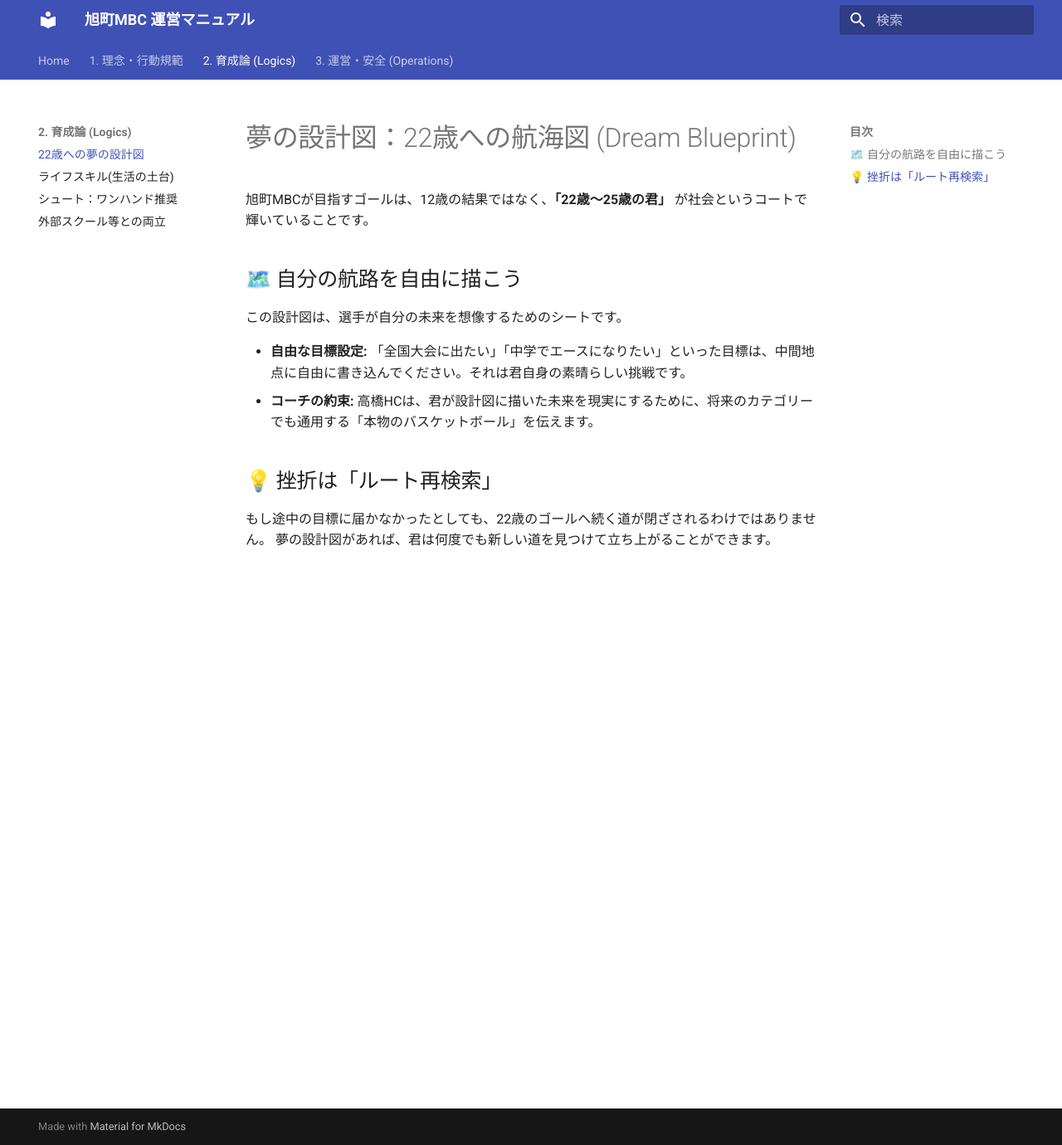
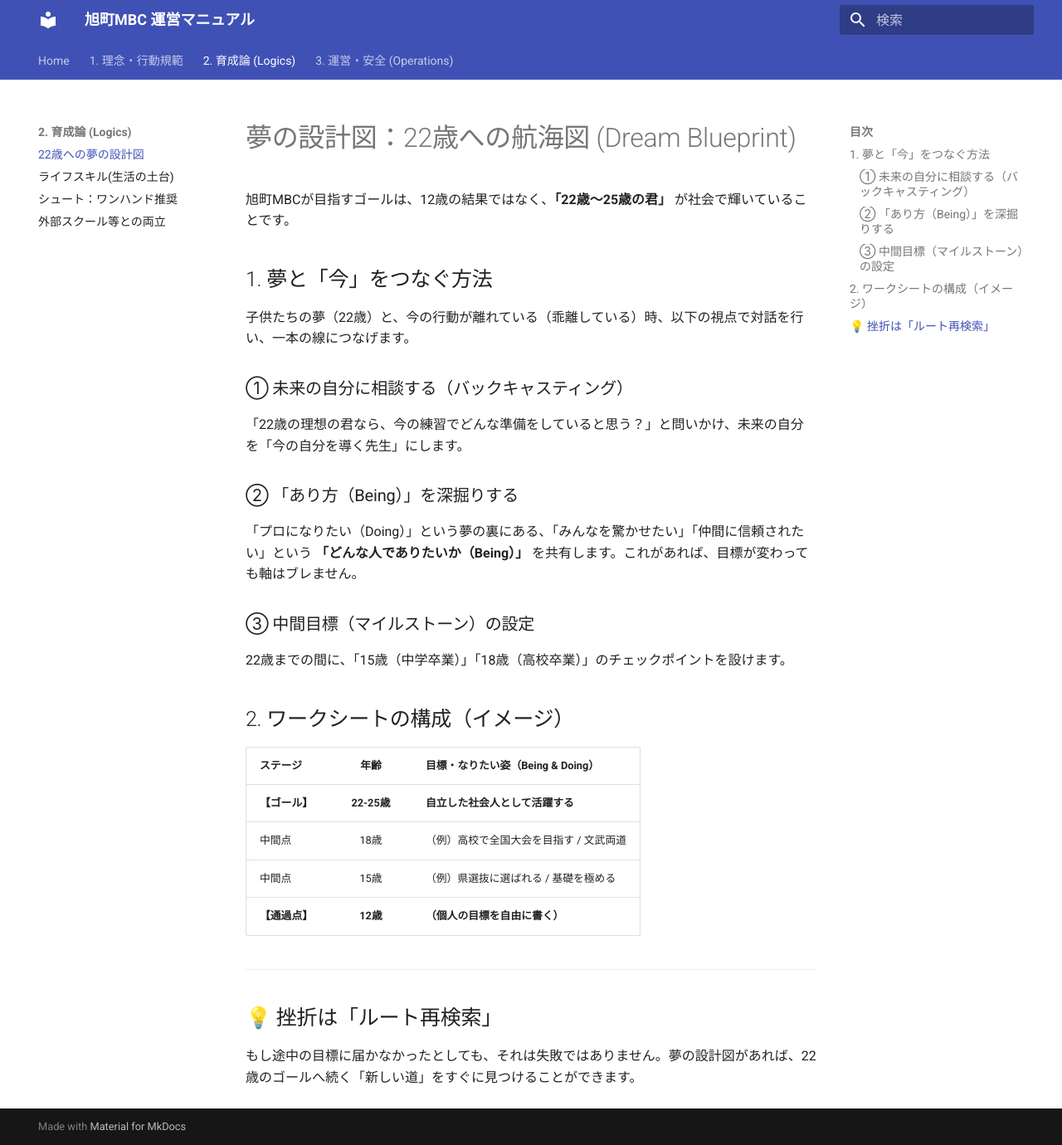
Before and after one commit to kawaiikumichan/asahicho-minibus-ops, an MkDocs documentation site: the page built from docs/01_Coaching_Logics/dream_blueprint.md, in a window 1280 px wide and 1380 px high. Shown: the whole window at 83% size. Built offline with MkDocs 1.6.1 and Material for MkDocs 9.7.7, drawn with Linux system fonts in a browser that asks for light colours.

Commit message:
Update dream_blueprint.md

```diff
--- a/docs/01_Coaching_Logics/dream_blueprint.md
+++ b/docs/01_Coaching_Logics/dream_blueprint.md
@@ -1,13 +1,28 @@
 # 夢の設計図：22歳への航海図 (Dream Blueprint)
 
-旭町MBCが目指すゴールは、12歳の結果ではなく、**「22歳〜25歳の君」** が社会というコートで輝いていることです。
+旭町MBCが目指すゴールは、12歳の結果ではなく、**「22歳〜25歳の君」** が社会で輝いていることです。
 
-## 🗺️ 自分の航路を自由に描こう
-この設計図は、選手が自分の未来を想像するためのシートです。
+## 1. 夢と「今」をつなぐ方法
+子供たちの夢（22歳）と、今の行動が離れている（乖離している）時、以下の視点で対話を行い、一本の線につなげます。
 
-* **自由な目標設定:** 「全国大会に出たい」「中学でエースになりたい」といった目標は、中間地点に自由に書き込んでください。それは君自身の素晴らしい挑戦です。
-* **コーチの約束:** 高橋HCは、君が設計図に描いた未来を現実にするために、将来のカテゴリーでも通用する「本物のバスケットボール」を伝えます。
+### ① 未来の自分に相談する（バックキャスティング）
+「22歳の理想の君なら、今の練習でどんな準備をしていると思う？」と問いかけ、未来の自分を「今の自分を導く先生」にします。
 
+### ② 「あり方（Being）」を深掘りする
+「プロになりたい（Doing）」という夢の裏にある、「みんなを驚かせたい」「仲間に信頼されたい」という **「どんな人でありたいか（Being）」** を共有します。これがあれば、目標が変わっても軸はブレません。
+
+### ③ 中間目標（マイルストーン）の設定
+22歳までの間に、「15歳（中学卒業）」「18歳（高校卒業）」のチェックポイントを設けます。
+
+## 2. ワークシートの構成（イメージ）
+
+| ステージ | 年齢 | 目標・なりたい姿（Being & Doing） |
+| :--- | :---: | :--- |
+| **【ゴール】** | **22-25歳** | **自立した社会人として活躍する** |
+| 中間点 | 18歳 | （例）高校で全国大会を目指す / 文武両道 |
+| 中間点 | 15歳 | （例）県選抜に選ばれる / 基礎を極める |
+| **【通過点】** | **12歳** | **（個人の目標を自由に書く）** |
+
+---
 ## 💡 挫折は「ルート再検索」
-もし途中の目標に届かなかったとしても、22歳のゴールへ続く道が閉ざされるわけではありません。
-夢の設計図があれば、君は何度でも新しい道を見つけて立ち上がることができます。
+もし途中の目標に届かなかったとしても、それは失敗ではありません。夢の設計図があれば、22歳のゴールへ続く「新しい道」をすぐに見つけることができます。
```
